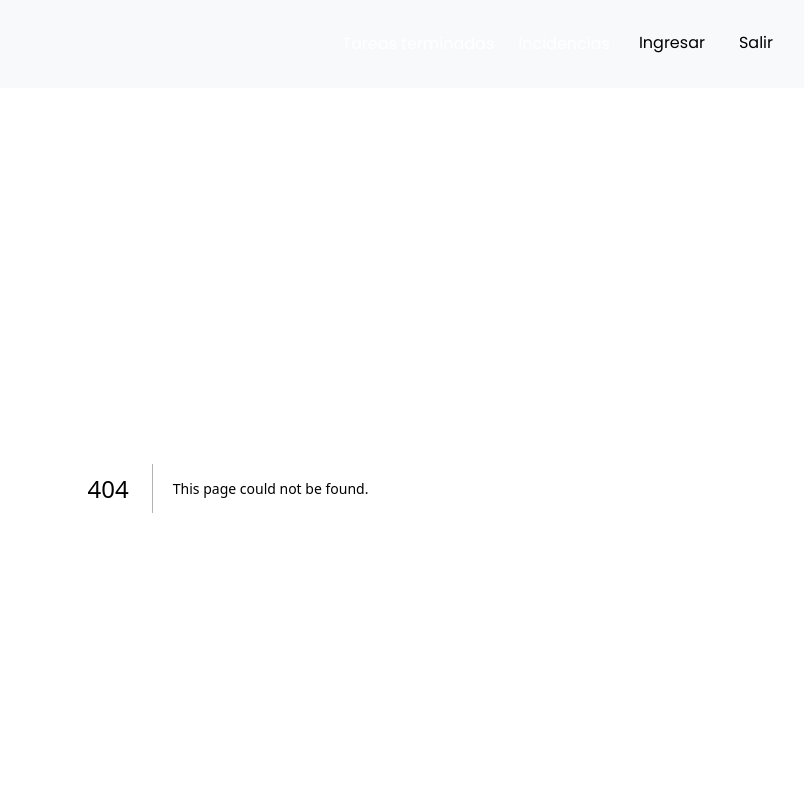
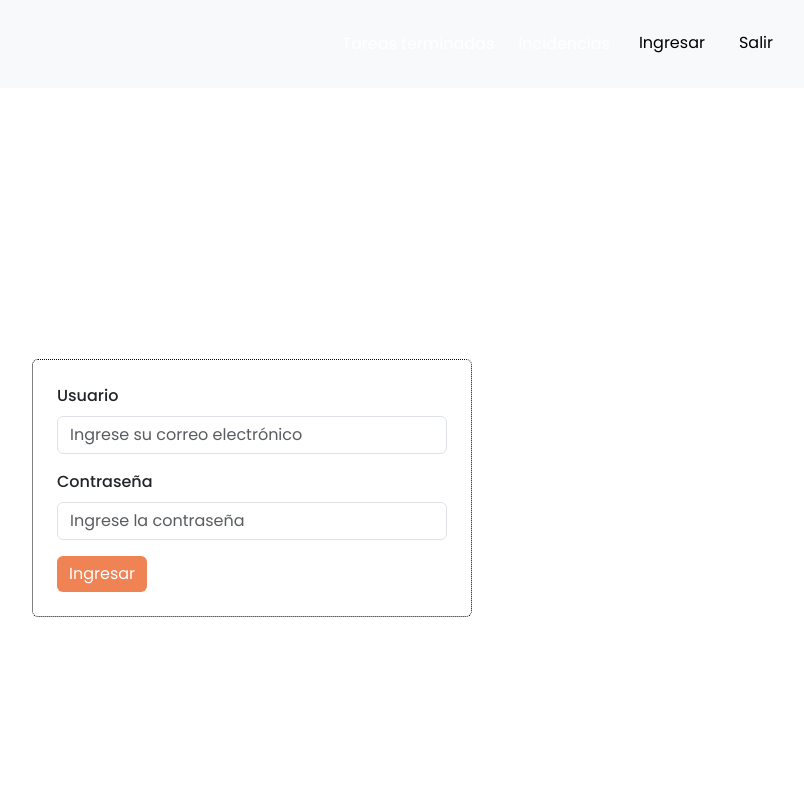
Before and after one commit to FlorGarciaG/Workflow, a Next.js app in the folder workflow/: page /pages/login in a window 1280 px wide. Before the commit this address had no page. Shown: the top 800 px of the page, without its empty margins (412-1216 px from the left). Built offline with nearby package versions, Linux system fonts and the light colour scheme.

Commit message:
Create login

```diff
--- a/workflow/package.json
+++ b/workflow/package.json
@@ -13,7 +13,8 @@
     "next": "14.2.3",
     "react": "^18",
     "react-bootstrap": "^2.10.2",
-    "react-dom": "^18"
+    "react-dom": "^18",
+    "react-hook-form": "^7.51.5"
   },
   "devDependencies": {
     "eslint": "^8",
--- /dev/null
+++ b/workflow/src/app/components/LoginForm/loginform.jsx
@@ -0,0 +1,46 @@
+"use client";
+import React, { useEffect } from "react";
+import { useForm } from "react-hook-form";
+import { Form, Button } from "react-bootstrap";
+import styles from "./page.module.css";
+
+function LoginForm() {
+    const {
+        register,
+        handleSubmit,
+        formState: { errors },
+    } = useForm();
+
+    // const onSubmit = handleSubmit((data) => {
+    //     singin(data);
+    // });
+
+    return (
+        <>
+            <Form >
+                <div className="mb-3">
+                    <Form.Label className={`${styles.label}`}>Usuario</Form.Label>
+                    <Form.Control
+                        type="email"
+                        {...register("correo", { required: true })}
+                        placeholder="Ingrese su correo electrónico"
+                        />
+                </div>
+
+                <div className="mb-3">
+                    <Form.Label className={`${styles.label}`}>Contraseña</Form.Label>
+                    <Form.Control
+                        type="password"
+                        {...register("password", { required: true })}
+                        placeholder="Ingrese la contraseña"
+                    />
+                </div>
+                <Button type="submit" className={`${styles.button}`}>
+                    Ingresar
+                </Button>
+            </Form>
+        </>
+    );
+}
+
+export default LoginForm;
--- /dev/null
+++ b/workflow/src/app/components/LoginForm/page.module.css
@@ -0,0 +1,8 @@
+.button{
+    background: #EF8354;
+    border: none;
+}
+
+.label{
+    font-weight: 500;
+}
--- a/workflow/src/app/components/Navbar/navbar.jsx
+++ b/workflow/src/app/components/Navbar/navbar.jsx
@@ -32,7 +32,7 @@ function NavBar() {
                 <NavLink className={styles.links} href="#link">
                 Incidencias
                 </NavLink>
-                <Button variant="light" className={styles.boton} href="#link">
+                <Button variant="light" className={styles.boton} href="/pages/login">
                 Ingresar
                 </Button>
                 <Button variant="light" className={styles.boton} href="#link">
--- /dev/null
+++ b/workflow/src/app/pages/login/page.jsx
@@ -0,0 +1,24 @@
+"use client";
+import React from "react";
+import styles from "./page.module.css";
+import LoginForm from "../../components/loginForm/loginForm";
+import { Row, Col, Container } from "react-bootstrap";
+
+function Login() {
+    return (
+        <>
+            <Container className="d-flex justify-content-center align-items-center min-vh-100">
+                <Row>
+                    <Col md={24} className="m-4">
+                        <div className={`rounded p-4 ${styles.formlogin}`}>
+                            <LoginForm />
+                        </div>
+                    </Col>
+                </Row>
+            </Container>
+        </>
+    )
+}
+
+
+export default Login;
--- /dev/null
+++ b/workflow/src/app/pages/login/page.module.css
@@ -0,0 +1,3 @@
+.formlogin{
+    border: 1px dotted black;
+}
```
Also changed, not shown: 1 other file (tests, documents, lock files or other folders).
